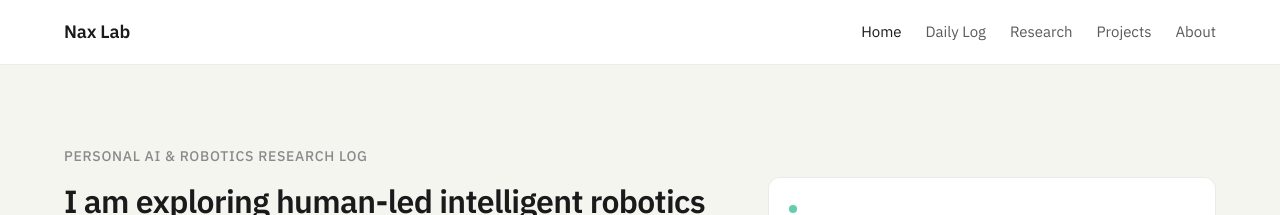
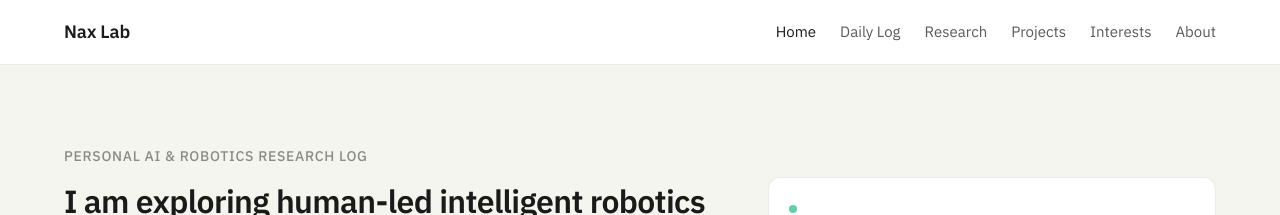
Before and after one commit to naxgotomakeit/naxgotomakeit.github.io, a Jekyll site: the page built from index.html, in a window 1280 px wide. Shown: the top 215 px of the page. Built offline with Jekyll 4.4.1, drawn with Linux system fonts in a browser that asks for light colours.

Commit message:
Add 'Interests' link to navigation menu

```diff
--- a/_layouts/default.html
+++ b/_layouts/default.html
@@ -17,18 +17,17 @@
           <li><a href="{{ '/daily-log.html' | relative_url }}" {% if page.url contains 'daily-log' %}class="active"{% endif %}>Daily Log</a></li>
           <li><a href="{{ '/research.html' | relative_url }}" {% if page.url contains 'research' %}class="active"{% endif %}>Research</a></li>
           <li><a href="{{ '/projects.html' | relative_url }}" {% if page.url contains 'projects' %}class="active"{% endif %}>Projects</a></li>
+          <li><a href="{{ '/interests.html' | relative_url }}" {% if page.url contains 'interests' %}class="active"{% endif %}>Interests</a></li>
           <li><a href="{{ '/about.html' | relative_url }}" {% if page.url contains 'about' %}class="active"{% endif %}>About</a></li>
         </ul>
       </nav>
     </div>
   </header>
-
   <main>
     <div class="container">
       {{ content }}
     </div>
   </main>
-
   <footer>
     <div class="footer-content">
       <p>© {{ 'now' | date: "%Y" }} {{ site.author }}. Built with Jekyll.</p>
```
